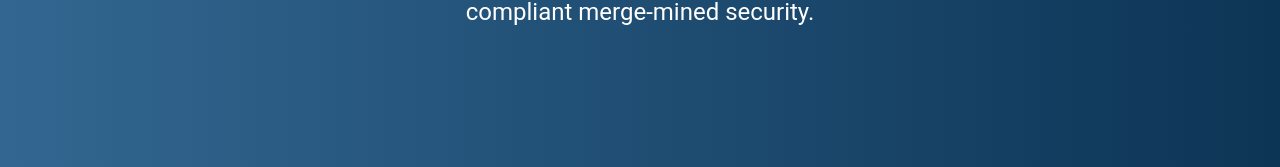
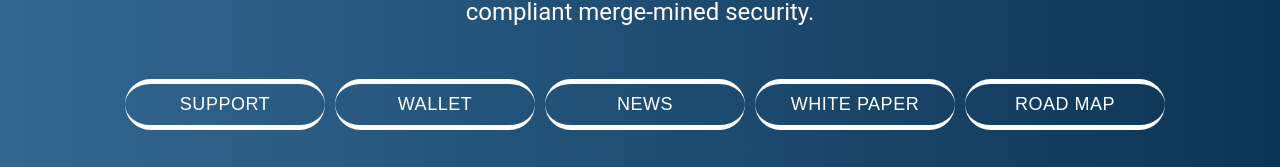
Before and after one commit to Muddi00seven/Project-4B-Bootcamp, a React (Create React App) app: page / in a window 1280 px wide. Shown: the part 630-797 px from the top of the page. Built offline with nearby package versions, Linux system fonts and the light colour scheme.

Commit message:
first section complete

```diff
--- a/src/Components/Home.js
+++ b/src/Components/Home.js
@@ -1,5 +1,5 @@
 import React from 'react'
-import FirstSection from './Sections/fireSection';
+import FirstSection from './Sections/FirstSection/fireSection';
 const Home = () => {
     return (
         <div>
--- /dev/null
+++ b/src/Components/Sections/FirstSection/Buttons.js
@@ -0,0 +1,66 @@
+import React from 'react'
+import Button from '@material-ui/core/Button';
+import { makeStyles } from '@material-ui/core/styles';
+
+import {Link} from 'react-router-dom';
+const useStyles = makeStyles((theme) => ({
+    root: {
+      display: 'flex',
+      flexDirection: 'column',
+      alignItems: 'center',
+      '& > *': {
+        margin: theme.spacing(1),
+      },
+    },
+    buttonSection: {
+        textAlign : 'center',
+        // marginBottom : '350px',
+        marginTop: '4%',
+       },
+
+    buttons : {
+        color: 'white',
+        borderBlockStyle: 'solid',
+        border: '5px',
+        width: '200px',
+        height: '42x',
+        fontSize: '18px',
+        transition: 'background-color 0.4s linear',
+        cursor: 'pointer',
+        fontFamily: '"montserrat",sans-serif',
+        borderRadius: '40px',
+        marginBottom: '15px',
+        marginLeft: '10px',
+        '&:hover': {
+            backgroundColor: '#4075c9',
+            color: 'white',
+
+        },
+
+        ['@media(maxWidth: 480px)'] : {
+          width: '10px',
+          paddingBottom: '15px'
+
+        }
+    }
+  }));
+
+const ButtonGroup = () => {
+    const classes = useStyles();
+
+    return (
+        <div className={classes.buttonSection}>
+ <Button variant="outlined" className={classes.buttons}> SUPPORT </Button>
+
+  <Button variant="outlined" className={classes.buttons} > WALLET</Button>
+  <Button variant="outlined" className={classes.buttons}> NEWS </Button>
+
+  <Button variant="outlined" className={classes.buttons} > WHITE PAPER</Button>
+  <Button variant="outlined" className={classes.buttons}> ROAD MAP</Button>
+
+
+        </div>
+    )
+}
+
+export default ButtonGroup;
--- a/src/Components/Sections/fireSection.js
+++ b/src/Components/Sections/FirstSection/fireSection.js
@@ -1,8 +1,8 @@
 import React from 'react'
 import { Typography } from '@material-ui/core';
-import '../css/firstSection.css'
+import '../../css/firstSection.css'
 import { makeStyles } from '@material-ui/core/styles';
-
+import ButtonGroup from './Buttons'
 
 const useStyles = makeStyles((theme) => ({
     TopHeading:{
@@ -34,6 +34,7 @@ const FireSection = () => {
            </Typography>
 
         </div>
+        <ButtonGroup/>
         </>
     )
 }
```
